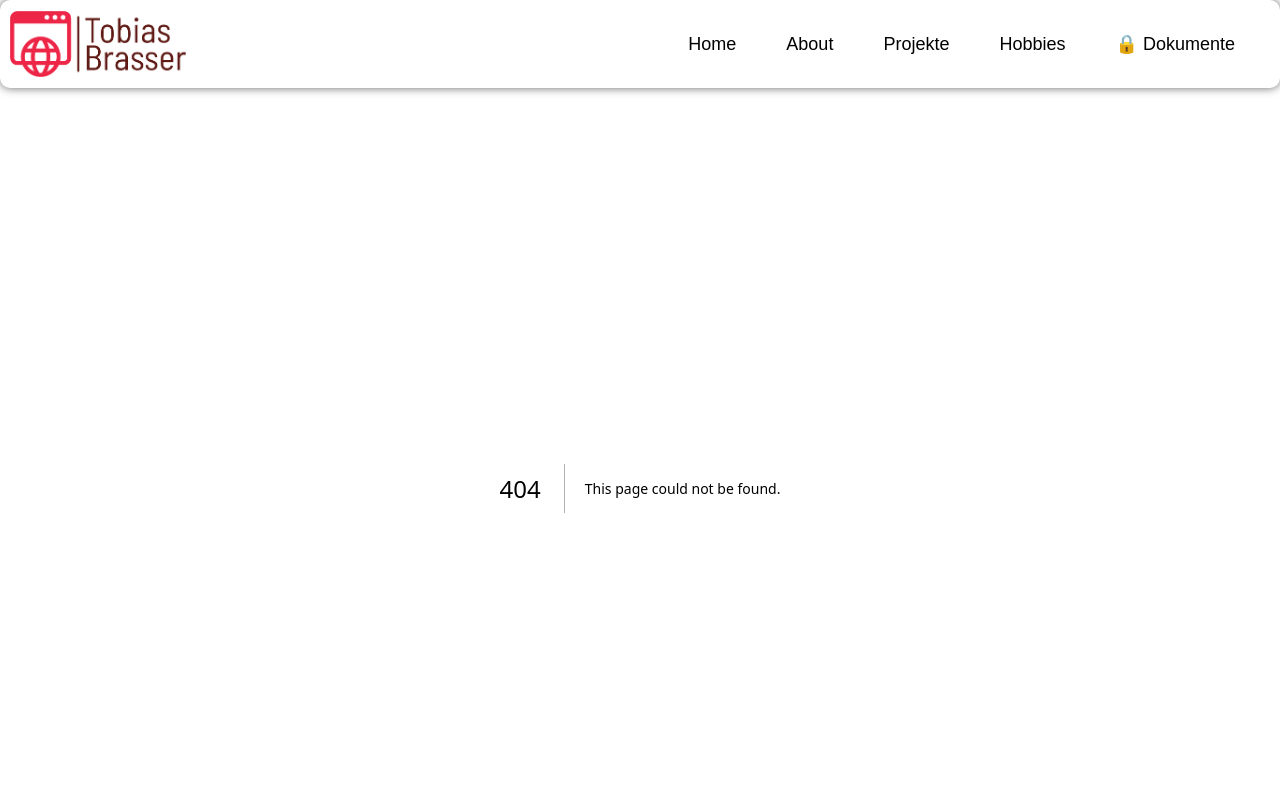
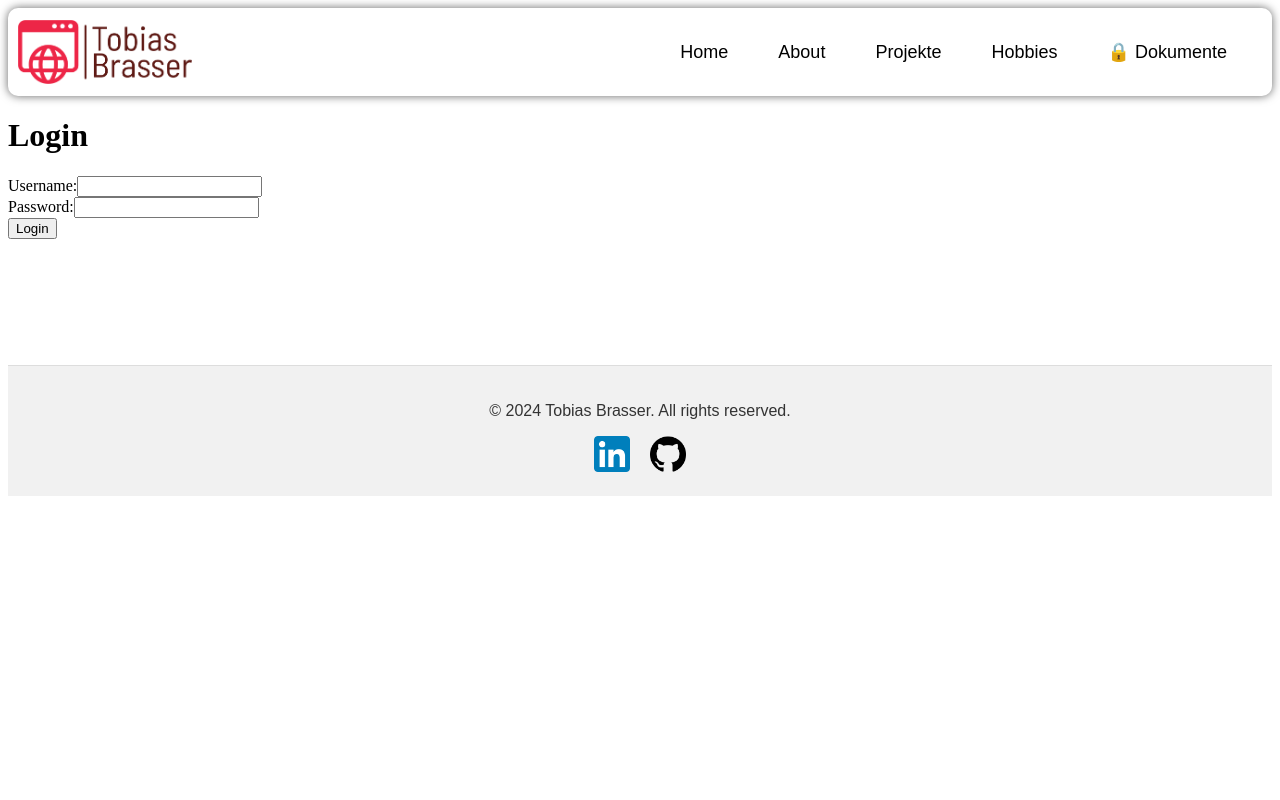
Before and after one commit to TobiasBrasser/homepage, a Next.js app: page /login in a window 1280 px wide. Before the commit this address had no page. Shown: the top 800 px of the page. Built offline with nearby package versions, Linux system fonts and the light colour scheme.

Commit message:
first steps sign in

```diff
--- a/components/Footer.js
+++ b/components/Footer.js
@@ -7,8 +7,8 @@ const Footer = () => {
       <div className={Styles.container}>
         <p>&copy; {new Date().getFullYear()} Tobias Brasser. All rights reserved.</p>
         <ul className={Styles.socialLinks}>
-          <li><a href="https://facebook.com" target="_blank" rel="noopener noreferrer"><img className={Styles.linkedin}src="./linkedin.png"></img></a></li>
-          <li><a href="https://github.com/TobiasBrasser" target="_blank" rel="noopener noreferrer"><img className={Styles.github}src="./github.png"></img></a></li>
+          <li><a href="https://facebook.com" target="_blank"><img className={Styles.linkedin} src="./linkedin.png"></img></a></li>
+          <li><a href="https://github.com/TobiasBrasser"><img className={Styles.github} src="./github.png"></img></a></li>
         </ul>
       </div>
     </footer>
--- a/components/Navbar.js
+++ b/components/Navbar.js
@@ -44,7 +44,7 @@ function Navbar() {
               <Link className={Styles.nav_ul_li_a} href="/hobbies">Hobbies</Link>
             </li>
             <li className={Styles.nav_ul_li}>
-              <Link className={Styles.nav_ul_li_a} href="/dokumente">🔒 Dokumente</Link>
+              <Link className={Styles.nav_ul_li_a} href="./dokumente">🔒 Dokumente</Link>
             </li>
           </ul>
 
@@ -57,9 +57,12 @@ function Navbar() {
 
       <nav className={`${menuOpen ? Styles.nav_open : Styles.nav_closed}`}>
         <ul className={Styles.nav_ul_mobile}>
-        <img className={Styles.logo} src="./logo.png" alt="Logo" />
+        <img className={Styles.logoflyout} src="./logo.png" alt="Logo" />
           <li className={Styles.nav_ul_li}>
             <Link className={Styles.nav_ul_li_a} href="/">Home</Link>
+          </li>
+          <li className={Styles.nav_ul_li}>
+              <Link className={Styles.nav_ul_li_a} href="/about">About</Link>
           </li>
           <li className={Styles.nav_ul_li}>
             <Link className={Styles.nav_ul_li_a} href="/projekte">Projekte</Link>
--- a/components/Navbar.module.css
+++ b/components/Navbar.module.css
@@ -188,7 +188,11 @@
     }
 
     .logo{
-        width: 60%;
+        width: 150%;
         margin-left: 10px
     }
+
+    .logoflyout{
+        width: 60%;
+    }
 }
--- /dev/null
+++ b/next.config.js
@@ -0,0 +1,4 @@
+module.exports = {
+    reactStrictMode: true,
+    output: 'standalone',
+  };
--- a/package.json
+++ b/package.json
@@ -11,6 +11,8 @@
   "license": "ISC",
   "description": "",
   "dependencies": {
+    "bcryptjs": "^2.4.3",
+    "jsonwebtoken": "^9.0.2",
     "next": "^14.2.3",
     "react": "^18.3.1",
     "react-dom": "^18.3.1"
--- /dev/null
+++ b/pages/login.js
@@ -0,0 +1,58 @@
+import { useState } from 'react';
+import { useRouter } from 'next/router';
+
+export default function Login() {
+  const [username, setUsername] = useState('');
+  const [password, setPassword] = useState('');
+  const [error, setError] = useState('');
+  const router = useRouter();
+
+  const handleSubmit = async (e) => {
+    e.preventDefault();
+      const response = await fetch('/api/auth', {
+        method: 'POST',
+        headers: {
+          'Content-Type': 'application/json',
+        },
+        body: JSON.stringify({ username, password }),
+      });
+
+      if (response.ok) {
+        const data = await response.json();
+        localStorage.setItem('token', data.token);
+        router.push('/dokumente');
+      } else {
+        const errorData = await response.json();
+        setError(errorData.message || 'Login failed');
+      }
+
+  };
+
+  return (
+    <div>
+      <h1>Login</h1>
+      <form onSubmit={handleSubmit}>
+        <div>
+          <label>Username:</label>
+          <input
+            type="text"
+            value={username}
+            onChange={(e) => setUsername(e.target.value)}
+            required
+          />
+        </div>
+        <div>
+          <label>Password:</label>
+          <input
+            type="password"
+            value={password}
+            onChange={(e) => setPassword(e.target.value)}
+            required
+          />
+        </div>
+        <button type="submit">Login</button>
+      </form>
+      {error && <p style={{ color: 'red' }}>{error}</p>}
+    </div>
+  );
+}
```
Also changed, not shown: pages/api/auth.js (added, +15 -0 lines), pages/dokumente.js (added, +42 -0 lines), 1 other file (tests, documents, lock files or other folders).
